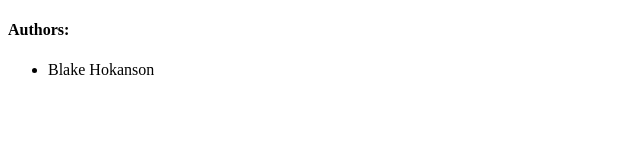
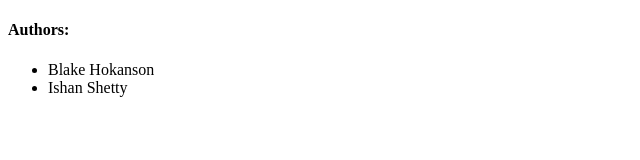
Before and after one commit to Eric-Liu1/hw1, a plain HTML site: page index.html in a window 1280 px wide. Shown: the whole page, without its empty margins (0-640 px from the left). Drawn offline with Linux system fonts and the light colour scheme.

Commit message:
add name

```diff
--- a/index.html
+++ b/index.html
@@ -9,6 +9,7 @@
         <h4>Authors:</h4>
         <ul>
             <li>Blake Hokanson</li>
+            <li>Ishan Shetty</li>
         </ul>
     </body>
 </html>
```
